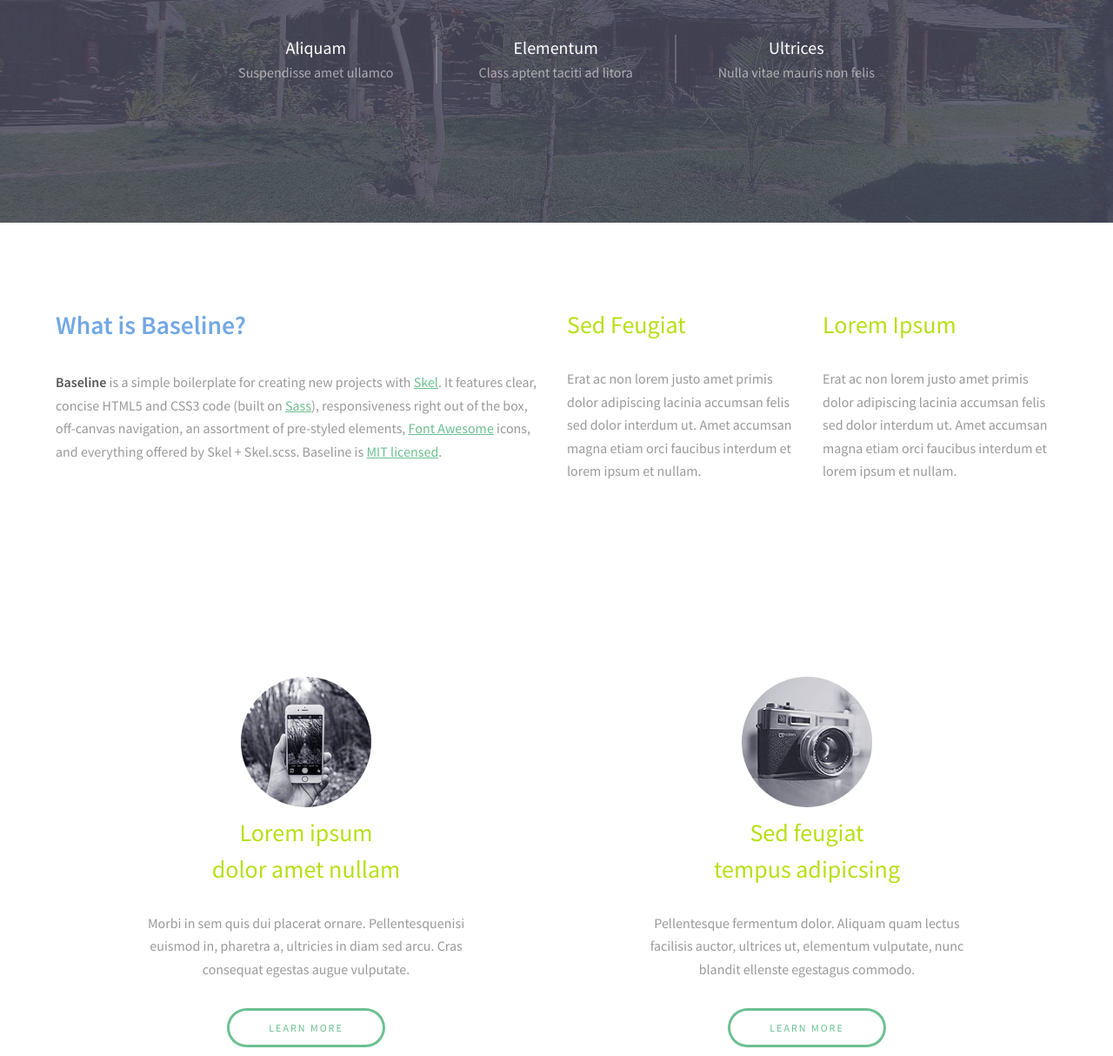
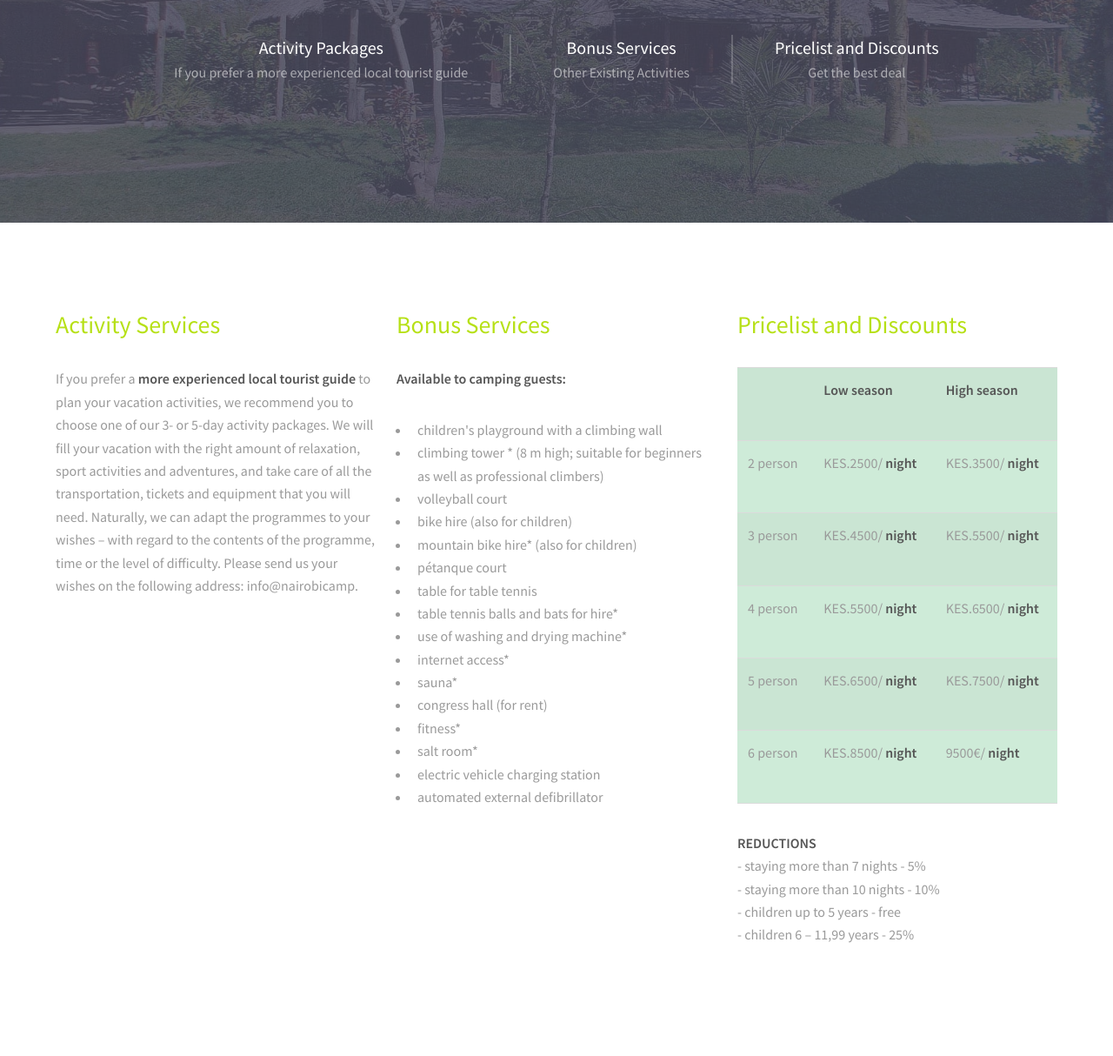
Before and after one commit to jptl431/MIS-6070-Project, a plain HTML site: page services.html in a window 1280 px wide. Shown: the part 266-1480 px from the top of the page at 87% size. Drawn offline with Linux system fonts and the light colour scheme.

Commit message:
Update services.html

```diff
--- a/services.html
+++ b/services.html
@@ -32,20 +32,20 @@
 
 					<div>
 						<span class="icon fa-car"></span>
-						<h3>Aliquam</h3>
-						<p>Suspendisse amet ullamco</p>
+						<h3>Activity Packages</h3>
+						<p>If you prefer a more experienced local tourist guide</p>
 					</div>
 
 					<div>
 						<span class="icon fa-camera"></span>
-						<h3>Elementum</h3>
-						<p>Class aptent taciti ad litora</p>
+						<h3>Bonus Services</h3>
+						<p>Other Existing Activities</p>
 					</div>
 
 					<div>
 						<span class="icon fa-bug"></span>
-						<h3>Ultrices</h3>
-						<p>Nulla vitae mauris non felis</p>
+						<h3>Pricelist and Discounts</h3>
+						<p>Get the best deal</p>
 					</div>
 
 				</div>
@@ -55,50 +55,19 @@
 		<section id="main" class="wrapper">
 			<div class="inner">
 				<div class="row">
-					<section class="6u">
-						<h2>What is Baseline?</h2>
-						<p><strong>Baseline</strong> is a simple boilerplate for creating new projects with <a href="http://skel.io">Skel</a>. It features clear, concise HTML5 and CSS3 code (built on <a href="http://sass-lang.com">Sass</a>), responsiveness right out of the box, off-canvas navigation, an assortment of pre-styled elements, <a href="http://fontawesome.io">Font Awesome</a> icons, and everything offered by Skel + Skel.scss. Baseline is <a href="http://skel.io/license">MIT licensed</a>.</p>
+					<section class="4u">
+						<h3>Activity Services</h3>
+						<p>If you prefer a <strong>more experienced local tourist guide</strong> to plan your vacation activities, we recommend you to choose one of our 3- or 5-day activity packages. We will fill your vacation with the right amount of relaxation, sport activities and adventures, and take care of all the transportation, tickets and equipment that you will need. Naturally, we can adapt the programmes to your wishes – with regard to the contents of the programme, time or the level of difficulty. Please send us your wishes on the following address: info@nairobicamp. </p>
 					</section>
-					<section class="3u">
-						<h3>Sed Feugiat</h3>
-						<p>Erat ac non lorem justo amet primis dolor adipiscing lacinia accumsan felis sed dolor interdum ut. Amet accumsan magna etiam orci faucibus interdum et lorem ipsum et nullam.</p>
+					<section class="4u">
+						<h3>Bonus Services</h3>
+						 <p><strong>Available to camping guests:</strong><ul><li>children's playground with a climbing wall</li>  <li>climbing tower * (8 m high; suitable for beginners as well as professional climbers)</li>  <li>volleyball court</li>  <li>bike hire (also for children)</li>  <li>mountain bike hire* (also for children)</li>  <li>pétanque court</li>  <li>table for table tennis</li>  <li>table tennis balls and bats for hire*</li>  <li>use of washing and drying machine*</li>  <li>internet access*</li>  <li>sauna*</li>  <li>congress hall (for rent)</li>  <li><span>fitness*</span></li>  <li><span>salt room*</span></li>  <li><span>electric vehicle charging station</span></li>  <li><span>automated external defibrillator</span></li>  </ul>  </p>
 					</section>
-					<section class="3u">
-						<h3>Lorem Ipsum</h3>
-						<p>Erat ac non lorem justo amet primis dolor adipiscing lacinia accumsan felis sed dolor interdum ut. Amet accumsan magna etiam orci faucibus interdum et lorem ipsum et nullam.</p>
+					<section class="4u">
+						<h3>Pricelist and Discounts </h3>
+						<table style="width: 100%; background-color: #ceebd8;">  <tbody><tr><td></td><td><p><strong>Low season</strong></p></td><td><p><strong>High season</strong></p></td></tr> <tr> <td>  <p>2 person</p>  </td>  <td>  <p>KES.2500/ <strong>night</strong></p>  </td>  <td>  <p>KES.3500/ <strong>night</strong></p>  </td>  </tr>  <tr>  <td>  <p>3 person</p>  </td>  <td>  <p>KES.4500/ <strong>night</strong></p>  </td>  <td>  <p>KES.5500/ <strong>night</strong></p>  </td>  </tr>  <tr>  <td>  <p>4 person</p>  </td>  <td>  <p>KES.5500/ <strong>night</strong></p>  </td>  <td>  <p>KES.6500/ <strong>night</strong></p>  </td>  </tr>  <tr>  <td>  <p>5 person</p>  </td>  <td>  <p>KES.6500/ <strong>night</strong></p>  </td>  <td>  <p>KES.7500/ <strong>night</strong></p>  </td>  </tr>  <tr>  <td>  <p>6 person</p>  </td>  <td>  <p>KES.8500/ <strong>night</strong></p>  </td>  <td>  <p>9500€/ <strong>night</strong></p>  </td>  </tr>  </tbody>  </table>  <p> </p>  <p> </p>  <p><strong>REDUCTIONS</strong><br /> - staying more than 7 nights - 5%<br /> - staying more than 10 nights - 10%<br /> - children up to 5 years - free<br /> - children 6 – 11,99 years - 25%</p>  <p> </p>  	</div>
+
 					</section>
-				</div>
-			</div>
-		</section>
-
-
-		<section id="three" class="wrapper align-center">
-			<div class="inner">
-				<div class="flex flex-2">
-					<article>
-						<div class="image round">
-							<img src="images/pic01.jpg" alt="Pic 01" />
-						</div>
-						<header>
-							<h3>Lorem ipsum<br /> dolor amet nullam</h3>
-						</header>
-						<p>Morbi in sem quis dui placerat ornare. Pellentesquenisi<br />euismod in, pharetra a, ultricies in diam sed arcu. Cras<br />consequat  egestas augue vulputate.</p>
-						<footer>
-							<a href="#" class="button">Learn More</a>
-						</footer>
-					</article>
-					<article>
-						<div class="image round">
-							<img src="images/pic02.jpg" alt="Pic 02" />
-						</div>
-						<header>
-							<h3>Sed feugiat<br /> tempus adipicsing</h3>
-						</header>
-						<p>Pellentesque fermentum dolor. Aliquam quam lectus<br />facilisis auctor, ultrices ut, elementum vulputate, nunc<br /> blandit ellenste egestagus commodo.</p>
-						<footer>
-							<a href="#" class="button">Learn More</a>
-						</footer>
-					</article>
 				</div>
 			</div>
 		</section>
```
